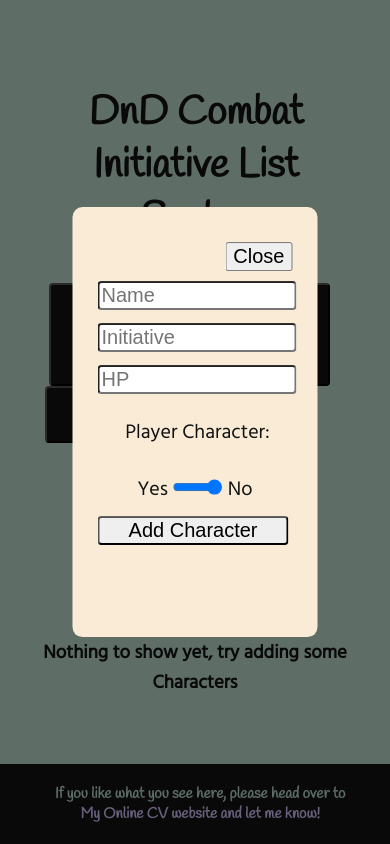
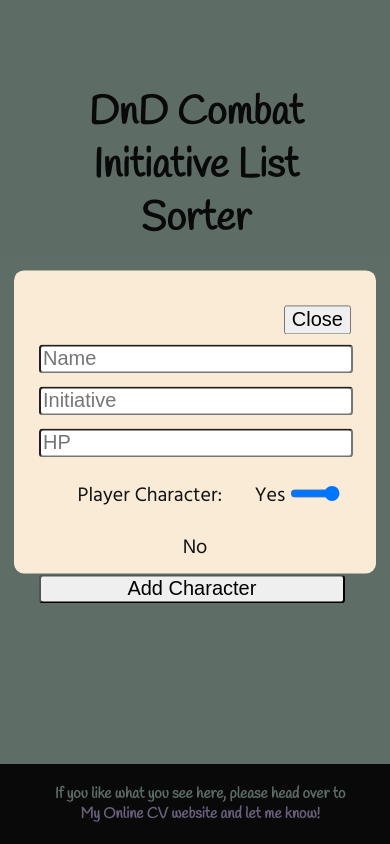
Before and after one commit to Cvlumww/DM, a React (Create React App) app: page / in a window 390 px wide. Both pictures are taken after a click on the button "Add Character Here". Built offline with nearby package versions, Linux system fonts and the light colour scheme.

Commit message:
Day before 1

```diff
--- a/src/components/Inputs.jsx
+++ b/src/components/Inputs.jsx
@@ -30,18 +30,37 @@
             formSubmit(e);
           }}
         >
-          <input type="text" placeholder="Name" name="charName" required />
+          <input
+            type="text"
+            placeholder="Name"
+            name="charName"
+            required
+            autocomplete="off"
+          />
           <input
             type="number"
             placeholder="Initiative"
             name="initiative"
             required
           />
-          <input type="number" placeholder="HP" name="HP" required />
+          <input
+            type="number"
+            placeholder="HP"
+            name="HP"
+            required
+            autocomplete="off"
+          />
 
           <div className="NPC">
             <p>Player Character:</p> Yes{" "}
-            <input type="range" name="NPC" max="1" id="NPCRange" /> No
+            <input
+              type="range"
+              name="NPC"
+              max="1"
+              id="NPCRange"
+              autocomplete="off"
+            />{" "}
+            No
           </div>
           <input type="submit" value="Add Character" />
         </form>
--- a/src/css/App.css
+++ b/src/css/App.css
@@ -90,8 +90,10 @@
 @media only screen and (max-width: 900px) {
   .buttons button {
     margin: auto;
+    margin-right: 2px;
+    margin-left: 2px;
     display: inline-block;
-    width: 40%;
+    width: 39vw;
   }
 }
 
@@ -102,7 +104,8 @@
 
 @media only screen and (max-width: 900px) {
   .nav2 {
-    margin-top: 0px;
+    margin-top: 20px;
+    width: 80vw;
   }
 }
 
@@ -118,8 +121,7 @@
 
 @media only screen and (max-width: 900px) {
   .nav2 button {
-    max-width: 51%;
-    margin-left: -1%;
+    max-width: 100%;
   }
 }
 
@@ -148,8 +150,8 @@
 
 @media only screen and (max-width: 900px) {
   .Pop-Up .inputBox {
-    width: 50%;
-    height: 45%;
+    width: 80vw;
+    height: 30vh;
   }
 }
 
@@ -319,6 +321,7 @@
     width: 80vw;
     text-align: center;
     margin: auto;
+    padding-bottom: 25vh;
   }
 }
 
--- a/src/css/App.scss
+++ b/src/css/App.scss
@@ -91,9 +91,12 @@
 
     @media only screen and (max-width: 900px) {
       margin: auto;
+      margin-right: 2px;
+      margin-left: 2px;
+
       display: inline-block;
 
-      width: 40%;
+      width: 39vw;
     }
   }
 }
@@ -104,7 +107,8 @@
   margin-top: -60px;
 
   @media only screen and (max-width: 900px) {
-    margin-top: 0px;
+    margin-top: 20px;
+    width: 80vw;
   }
   button {
     background-color: $dark;
@@ -119,8 +123,7 @@
     cursor: pointer;
 
     @media only screen and (max-width: 900px) {
-      max-width: 51%;
-      margin-left: -1%;
+      max-width: 100%;
     }
   }
 }
@@ -150,8 +153,8 @@
     transform: translate(-50%, -50%);
 
     @media only screen and (max-width: 900px) {
-      width: 50%;
-      height: 45%;
+      width: 80vw;
+      height: 30vh;
     }
 
     button {
@@ -309,6 +312,7 @@
     width: 80vw;
     text-align: center;
     margin: auto;
+    padding-bottom: 25vh;
   }
 }
 
```
Also changed, not shown: 13 other files (tests, documents, lock files or other folders).
